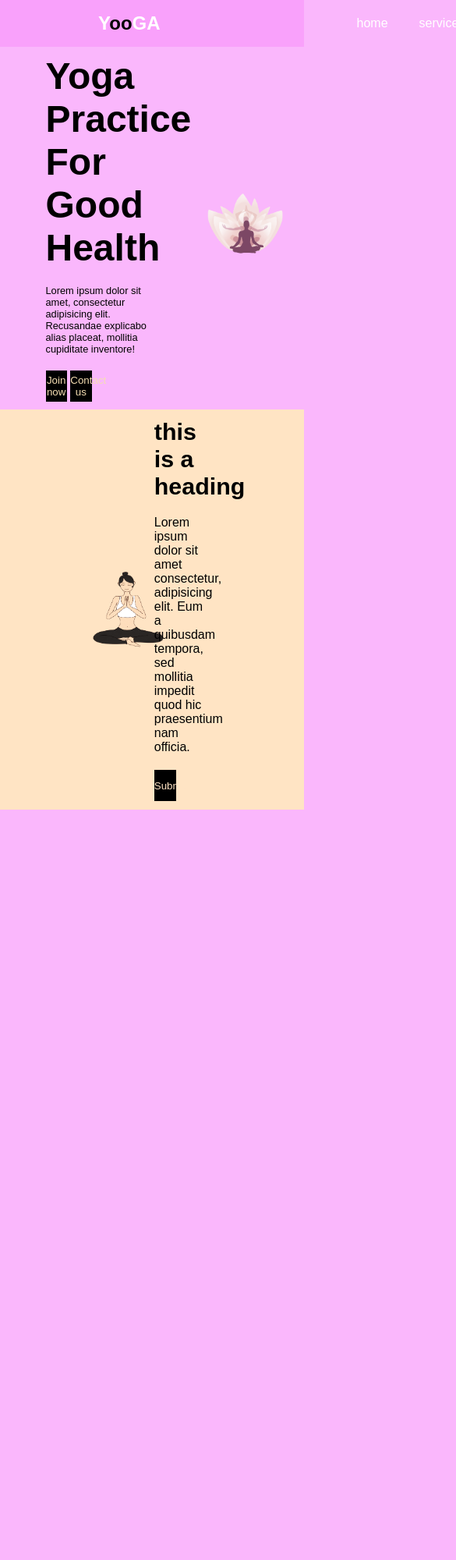
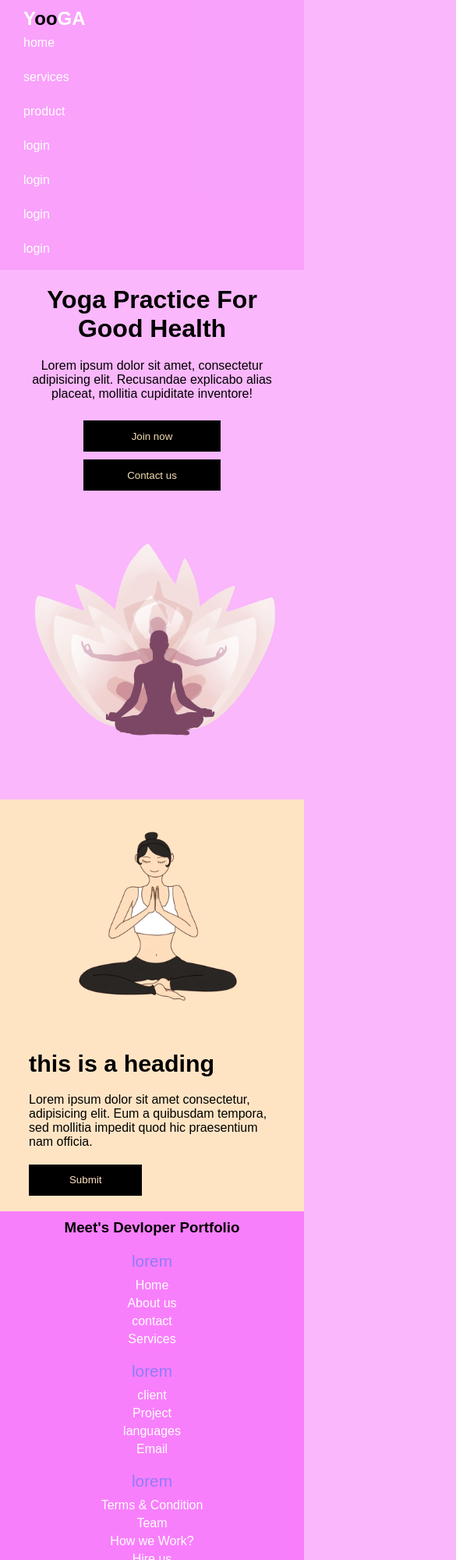
Before and after one commit to meet2901/Yooga, a plain HTML site: page yoga/index.html in a window 390 px wide. Shown: the top 2000 px of the page at 78% size, 585 px wide, since content can reach past the window. Before the commit the page ends 1038 px from the top, so only its background shows below. Drawn offline with Linux system fonts and the light colour scheme.

Commit message:
making ressponsive

```diff
--- a/yoga/index.html
+++ b/yoga/index.html
@@ -57,6 +57,41 @@
             </div>
         </section>
     </main>
+    <footer>
+        <div class="footer">
+            <div class="footer-first">
+                <h3>Meet's Devloper Portfolio</h3>
+            </div>
+            <div class="footer-second">
+                <div class="head">lorem</div>
+                <ul>
+                    <li><a href="">Home</a></li>
+                    <li><a href="">About us</a></li>
+                    <li><a href="">contact</a></li>
+                    <li><a href="">Services</a></li>
+                </ul>
+            </div>
+            <div class="footer-third">
+                <div class="head">lorem</div>
+                <ul>
+                    <li><a href="">client</a></li>
+                    <li><a href="">Project</a></li>
+                    <li><a href="">languages</a></li>
+                    <li><a href="">Email</a></li>
+                </ul>
+            </div>
+            <div class="footer-fourth">
+                <div class="head">lorem</div>
+                <ul>
+                    <li><a href="">Terms & Condition</a></li>
+                    <li><a href="">Team</a></li>
+                    <li><a href="">How we Work?</a></li>
+                    <li><a href="">Hire us</a></li>
+                </ul>
+            </div>
+        </div>
+        <div class="text-center">www.Meetportfolio.com || All right reserved</div>
+    </footer>
 </body>
 
 </html>
--- a/yoga/style.css
+++ b/yoga/style.css
@@ -1,141 +1,286 @@
-*{
+* {
     margin: 0;
     padding: 0;
     box-sizing: border-box;
 }
-body{
+
+body {
     font-family: Arial, sans-serif;
     background-color: rgba(249, 157, 252, 0.725);
 }
-nav{
 
-    /* margin: 0px 95px; */
+/* General Styles for the Navbar */
+nav {
     display: flex;
-
     background-color: rgba(249, 157, 252, 0.825);
-    /* opacity: 80%; */
     justify-content: space-between;
     padding: 10px;
     height: 60px;
     align-items: center;
 }
-nav div{
+
+nav div {
     margin: 0 116px;
 }
 
-.leftnav{
+.leftnav {
     font-size: 1.5rem;
     color: white;
     font-weight: bold;
 }
-.leftnav span{
+
+.leftnav span {
     color: black;
 }
-.rightnav ul{
+
+.rightnav ul {
     list-style: none;
     display: flex;
+}
 
-}
-.rightnav ul li a{
+.rightnav ul li a {
     text-decoration: none;
     color: white;
 }
-.rightnav ul li{
+
+.rightnav ul li {
     margin: 0 20px;
-
 }
 
-.one{
+/* Media Query for 400px to 500px screens */
+@media only screen and (max-width: 500px) {
+    nav {
+        flex-direction: column;
+        align-items: flex-start;
+        padding: 10px;
+        height: auto;
+    }
+
+    nav div {
+        margin: 0 0 10px 0;
+    }
+
+    .rightnav ul {
+        flex-direction: column;
+        width: 100%;
+    }
+
+    .rightnav ul li {
+        margin: 5px 0;
+    }
+
+    .rightnav ul li a {
+        display: block;
+        width: 100%;
+        padding: 8px 0;
+        text-align: left;
+    }
+}
+
+
+.one {
     display: flex;
-    /* width: 70%; */
-    /* margin: 0 -35px; */
+    justify-content: center;
+    align-items: center;
+    flex-wrap: wrap;
+}
+
+.one > div {
+    width: 35%;
+    margin: 10px;
+}
+
+.left {
+    display: flex;
+    flex-direction: column;
+}
+
+.left div {
+    margin: 10px 0;
+}
+
+.left .title-one {
+    font-size: 3rem;
+    font-weight: bold;
+}
+
+.left .text-one {
+    font-size: 0.8rem;
+}
+
+.left button {
+    width: 40%;
+    height: 40px;
+    border: 0;
+    background-color: black;
+    color: wheat;
+    margin-right: 4%;
+}
+
+.right {
+    display: flex;
     justify-content: center;
     align-items: center;
 }
-.one>div{
-    width: 35%;
-    /* margin: 0 30px; */
-}
 
-.left{
-    display:flex;
-    flex-direction: column;
-    /* margin: 10px; */
-}
-.left div{
-    margin: 10px 0;
-}
-.left .title-one{
-    font-size: 3rem;
-    font-weight:bold;
-}
-.left .text-one{
-    font-size: 0.8rem;
-}
-.left button{
-    width:20%;
-    height: 40px;
-    /* border-radius: 5px; */
-    border: 0px solid black;
-    background-color: black;
-    color: wheat;
-}
-
-.right{
-    display: flex;
-    /* flex-direction: column; */
-    justify-content: center;
-    align-items: center;
-}
-.right img{
+.right img {
     width: 80%;
     position: relative;
     left: 50px;
 }
 
-.two{
+.two {
     display: flex;
-    height: auto;
     flex-direction: row;
     background-color: bisque;
     justify-content: center;
     align-items: center;
-    /* margin: 0 50px; */
+    flex-wrap: wrap;
 }
-.two div{
+
+.two div {
     width: 40%;
     margin: 1px -44px;
 }
-.leftcontent{
+
+.leftcontent {
     display: flex;
-justify-content: center;
+    justify-content: center;
 }
-.leftcontent img
-{
-width: 80%;
-display: flex;
-justify-content: center;
 
+.leftcontent img {
+    width: 80%;
+    display: flex;
+    justify-content: center;
 }
-.rightcontent div{
+
+.rightcontent div {
     margin: 10px 0;
 }
-.rightcontent{
+
+.rightcontent {
     display: flex;
     flex-direction: column;
     align-items: center;
     margin: 10px;
 }
 
-.rightcontent .headtwo{
+.rightcontent .headtwo {
     font-size: 1.9rem;
     font-weight: bold;
 }
 
-.rightcontent button{
+.rightcontent button {
     background-color: black;
-    border: 0px solid black;
-    color:bisque ;
+    border: 0;
+    color: bisque;
     height: 40px;
     width: 46%;
 }
+
+footer {
+    background-color: rgb(248 127 251);
+}
+
+.footer {
+    display: flex;
+    padding: 23px 122px;
+    justify-content: space-evenly;
+    flex-wrap: wrap;
+}
+
+.footer ul {
+    list-style: none;
+    display: flex;
+    flex-direction: column;
+    gap: 5px;
+    color: rgb(233, 233, 181);
+}
+
+.footer > div {
+    width: 200px;
+}
+
+.footer ul li a {
+    text-decoration: none;
+    color: white;
+    transition: 0.3s;
+}
+
+.footer .head {
+    font-size: 1.3rem;
+    margin-bottom: 10px;
+    color: rgb(142, 123, 250);
+}
+
+.footer ul li a:hover {
+    color: rgb(65, 65, 151);
+}
+
+.text-center {
+    text-align: center;
+    color: gray;
+}
+
+/* Media Query for 400px to 500px screens */
+@media only screen and (max-width: 500px) {
+    nav div {
+        margin: 0 20px;
+    }
+
+    .rightnav ul {
+        flex-direction: column;
+        gap: 10px;
+    }
+
+    .rightnav ul li {
+        margin: 0;
+    }
+
+    .one {
+        flex-direction: column;
+        text-align: center;
+    }
+
+    .one > div {
+        width: 90%;
+    }
+
+    .left .title-one {
+        font-size: 2rem;
+    }
+
+    .left .text-one {
+        font-size: 1rem;
+    }
+
+    .left button {
+        width: 50%;
+        margin: 5px 0;
+    }
+
+    .right img {
+        width: 100%;
+        left: 0;
+    }
+
+    .two {
+        flex-direction: column;
+    }
+
+    .two div {
+        width: 90%;
+        margin: 10px 0;
+    }
+
+    .footer {
+        padding: 10px;
+        justify-content: center;
+        gap: 20px;
+    }
+
+    .footer > div {
+        width: 100%;
+        text-align: center;
+    }
+}
```
